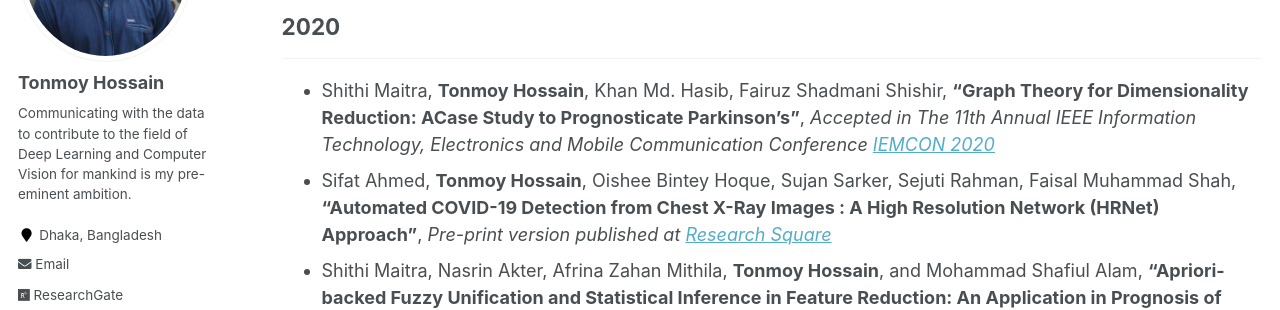
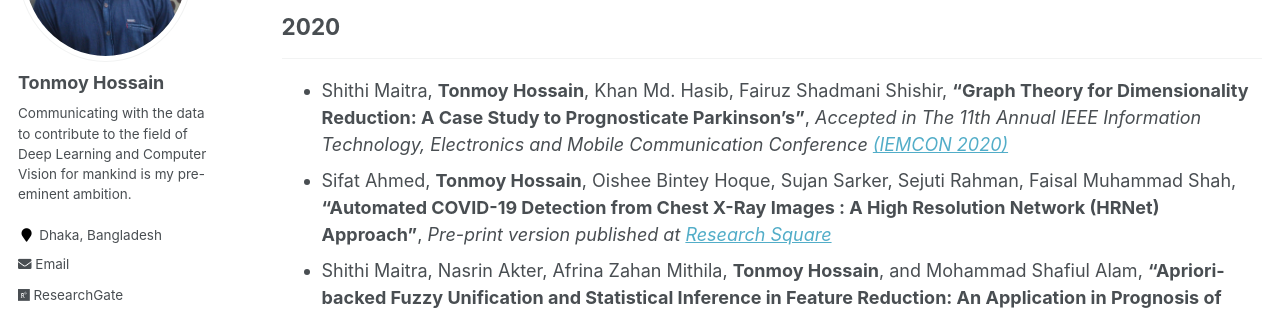
Before and after one commit to shaeekh/shaeekh.github.io, a Jekyll site: the page built from _pages/publications.md, in a window 1280 px wide and 900 px high. Shown: the part 242-552 px from the top of the window. Built offline with Jekyll 4.4.1, drawn with Linux system fonts in a browser that asks for light colours; some web fonts are replaced.

Commit message:
Update publications.md

```diff
--- a/_pages/publications.md
+++ b/_pages/publications.md
@@ -11,7 +11,7 @@ author_profile: true
 
 ## 2020
 -----------
-*  Shithi Maitra, **Tonmoy Hossain**, Khan Md. Hasib, Fairuz Shadmani Shishir, **"Graph Theory for Dimensionality Reduction: ACase Study to Prognosticate Parkinson’s"**, <i>Accepted in The 11th Annual IEEE Information Technology, Electronics and Mobile Communication Conference [IEMCON 2020 ](https://ieee-iemcon.org/)</i>
+*  Shithi Maitra, **Tonmoy Hossain**, Khan Md. Hasib, Fairuz Shadmani Shishir, **"Graph Theory for Dimensionality Reduction: A Case Study to Prognosticate Parkinson’s"**, <i>Accepted in The 11th Annual IEEE Information Technology, Electronics and Mobile Communication Conference [(IEMCON 2020)](https://ieee-iemcon.org/)</i>
 *  Sifat Ahmed, **Tonmoy Hossain**, Oishee Bintey Hoque, Sujan Sarker, Sejuti Rahman, Faisal Muhammad Shah, **"Automated COVID-19 Detection from Chest X-Ray Images : A High Resolution Network (HRNet) Approach"**, <i>Pre-print version published at [Research Square](https://www.researchsquare.com/article/rs-56285/v1)</i>
 *  Shithi Maitra, Nasrin Akter, Afrina Zahan Mithila, **Tonmoy Hossain**, and Mohammad Shafiul
 Alam, **"Apriori-backed Fuzzy Unification and Statistical Inference in Feature Reduction: An
```
